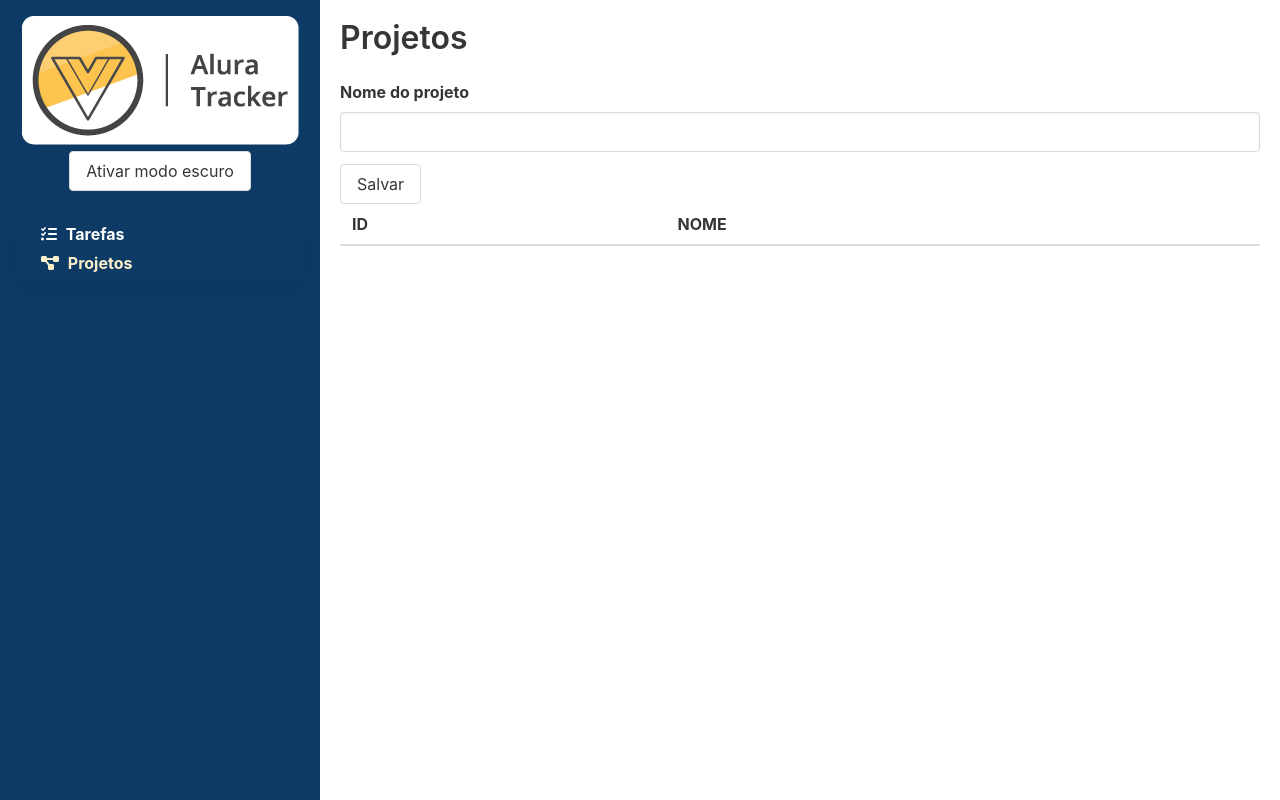
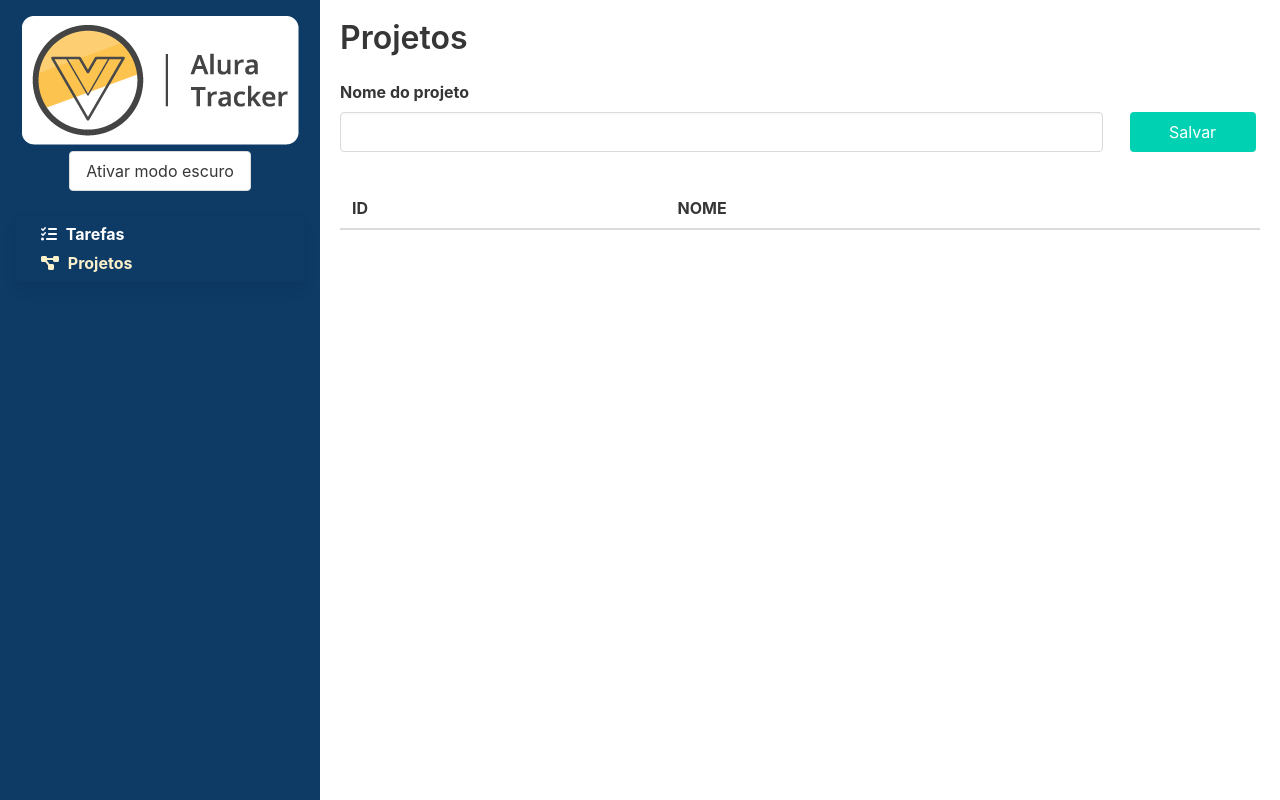
Before and after one commit to andre-felipe-os/vue-formacao-alura, a Vue app: page /#/projetos in a window 1280 px wide. Built offline with nearby package versions, Linux system fonts and the light colour scheme.

Commit message:
refactor: põe botão colorido ao lado da caixa de entrada de dados

```diff
--- a/src/views/ProjetosView.vue
+++ b/src/views/ProjetosView.vue
@@ -1,8 +1,8 @@
 <template>
   <section class="projetos">
     <h1 class="title">Projetos</h1>
-    <form @submit.prevent="salvar">
-      <div class="field">
+    <form @submit.prevent="salvar" class="columns">
+      <div class="field column is-10">
         <label for="nomeDoProjeto" class="label">
           Nome do projeto
         </label>
@@ -13,8 +13,8 @@
             v-model="nomeDoProjeto"
         />
       </div>
-      <div class="field">
-        <button class="button" type="submit">
+      <div class="field column is-2" style="position: relative;">
+        <button class="button is-primary" type="submit" style="width: 80%; position: absolute; left: 0; bottom: 0; margin-left: 15px; margin-bottom: 24px; margin-right: 20px;">
           Salvar
         </button>
       </div>
```
